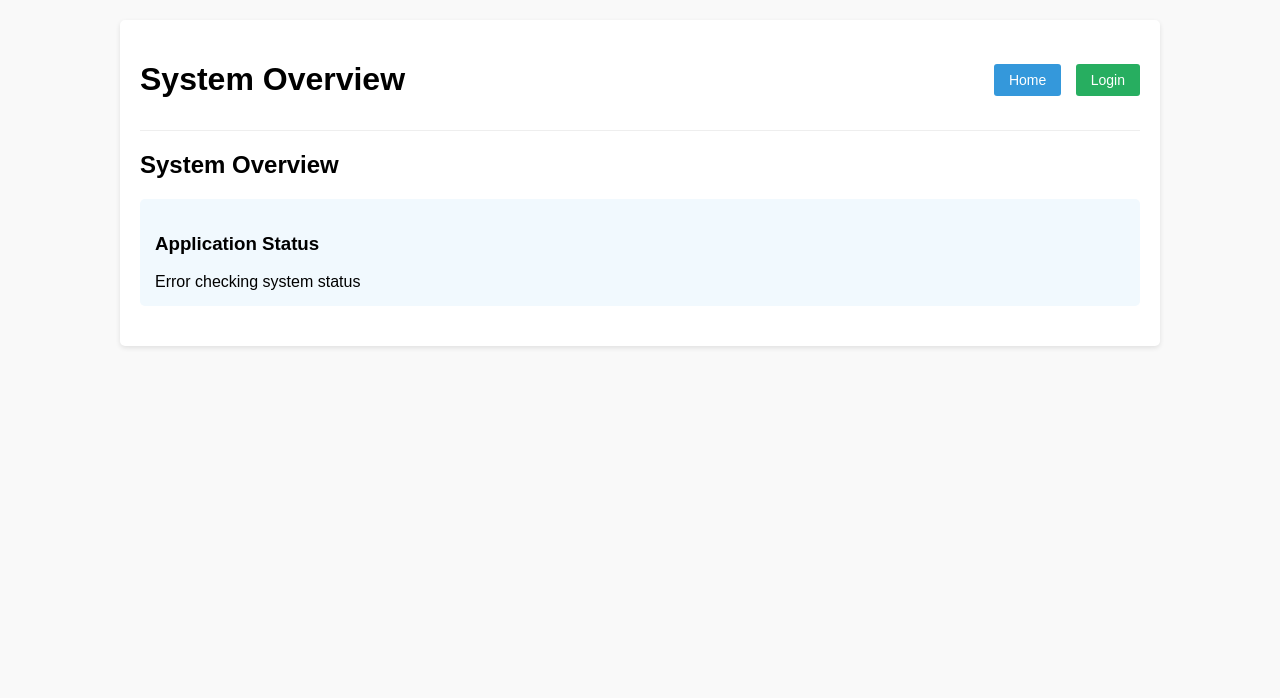
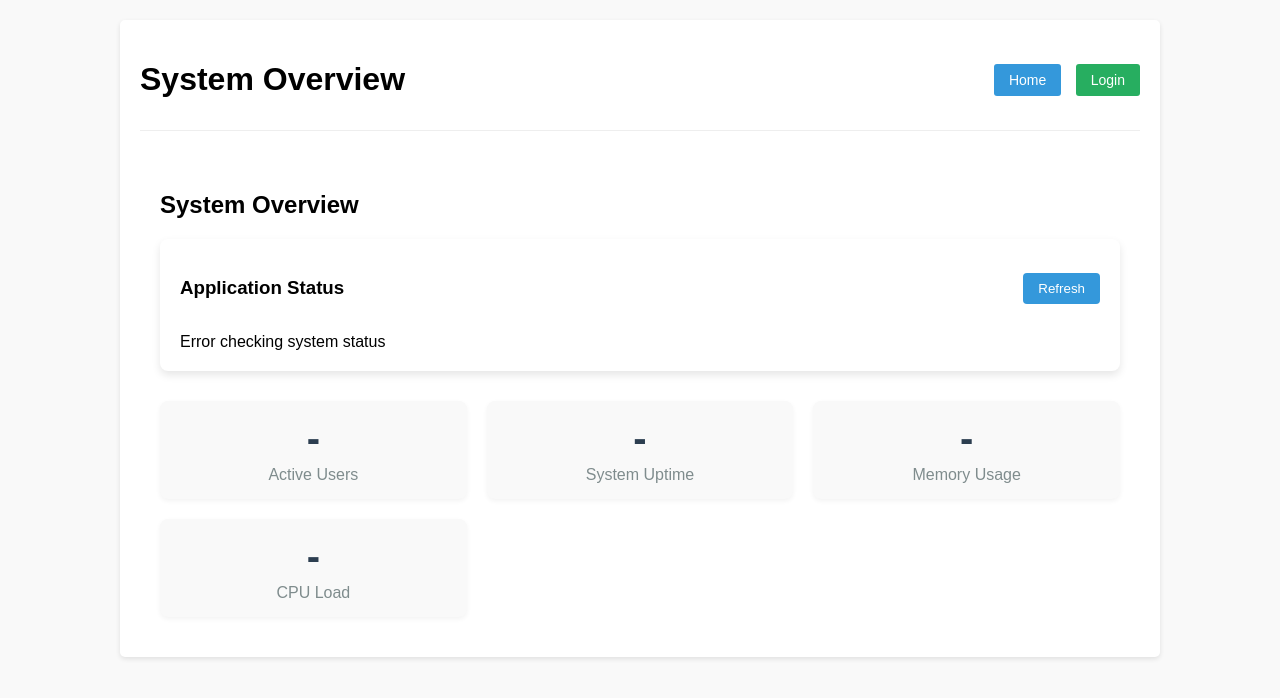
Before and after one commit to mayurasandakalum/research-complete-app, a Flask app: template templates/system_overview.html in a window 1280 px wide. Shown: the top 698 px of the page. Run offline with Flask 3, Linux system fonts and the light colour scheme; the template is opened without the code that fills it, so the values that code supplies are empty.

Commit message:
Enhance system overview page with new metrics display and refresh functionality; add dedicated CSS styles

```diff
--- /dev/null
+++ b/static/css/system_overview.css
@@ -0,0 +1,256 @@
+/* System Overview Specific Styles */
+body {
+  font-family: Arial, sans-serif;
+  margin: 0;
+  padding: 20px;
+  background-color: #f9f9f9;
+}
+
+.container {
+  max-width: 1000px;
+  margin: 0 auto;
+  background-color: white;
+  padding: 20px;
+  border-radius: 5px;
+  box-shadow: 0 2px 5px rgba(0, 0, 0, 0.1);
+}
+
+.header {
+  display: flex;
+  justify-content: space-between;
+  align-items: center;
+  margin-bottom: 20px;
+  padding-bottom: 10px;
+  border-bottom: 1px solid #eee;
+}
+
+/* Auth button styling */
+.auth-button {
+  display: inline-block;
+  padding: 8px 15px;
+  margin-left: 10px;
+  background-color: #e74c3c;
+  color: white;
+  text-decoration: none;
+  border-radius: 3px;
+  font-size: 14px;
+}
+
+/* Flash message styling */
+.flash-message {
+  padding: 10px;
+  margin-bottom: 15px;
+  background-color: #f8d7da;
+  color: #721c24;
+  border-radius: 3px;
+}
+
+/* Dashboard section styles */
+.dashboard-section {
+  display: none;
+}
+
+.dashboard-section.active {
+  display: block;
+}
+
+/* Stats styling specific to system overview */
+.stats {
+  margin: 20px 0;
+  padding: 15px;
+  background-color: #f1f9fe;
+  border-radius: 5px;
+}
+
+/* System Overview specific styles */
+.system-container {
+  max-width: 1200px;
+  margin: 0 auto;
+  padding: 20px;
+}
+
+.status-card {
+  background-color: #fff;
+  border-radius: 8px;
+  box-shadow: 0 4px 8px rgba(0, 0, 0, 0.1);
+  padding: 20px;
+  margin-bottom: 20px;
+  transition: transform 0.3s ease;
+}
+
+.status-card:hover {
+  transform: translateY(-5px);
+}
+
+.status-header {
+  display: flex;
+  justify-content: space-between;
+  align-items: center;
+  margin-bottom: 15px;
+}
+
+.refresh-button {
+  background-color: #3498db;
+  color: white;
+  border: none;
+  border-radius: 4px;
+  padding: 8px 15px;
+  cursor: pointer;
+  transition: background-color 0.3s;
+}
+
+.refresh-button:hover {
+  background-color: #2980b9;
+}
+
+.status-list {
+  list-style: none;
+  padding: 0;
+}
+
+.status-item {
+  display: flex;
+  justify-content: space-between;
+  padding: 12px;
+  border-bottom: 1px solid #eee;
+  animation: fadeIn 0.5s ease;
+}
+
+.status-item:last-child {
+  border-bottom: none;
+}
+
+.app-name {
+  font-weight: bold;
+}
+
+.status-running {
+  color: #27ae60;
+  font-weight: bold;
+}
+
+.status-stopped {
+  color: #e74c3c;
+  font-weight: bold;
+}
+
+.loading-spinner {
+  display: inline-block;
+  width: 20px;
+  height: 20px;
+  border: 3px solid rgba(0, 0, 0, 0.1);
+  border-radius: 50%;
+  border-top-color: #3498db;
+  animation: spin 1s ease-in-out infinite;
+  margin-left: 10px;
+}
+
+.system-metrics {
+  display: grid;
+  grid-template-columns: repeat(auto-fill, minmax(250px, 1fr));
+  gap: 20px;
+  margin-top: 30px;
+}
+
+.metric-card {
+  background-color: #f9f9f9;
+  border-radius: 8px;
+  padding: 15px;
+  box-shadow: 0 2px 5px rgba(0, 0, 0, 0.05);
+  text-align: center;
+  transition: all 0.3s ease;
+}
+
+.metric-card:hover {
+  background-color: #f0f0f0;
+  box-shadow: 0 4px 10px rgba(0, 0, 0, 0.1);
+}
+
+.metric-value {
+  font-size: 2.5rem;
+  font-weight: bold;
+  color: #2c3e50;
+}
+
+.metric-label {
+  color: #7f8c8d;
+  margin-top: 5px;
+}
+
+/* Moved styles from dashboard.css */
+/* These styles are specifically used by the system overview page */
+
+/* Dashboard section styles used in system overview */
+.dashboard-section.active {
+  display: block;
+}
+
+/* Stats styling specific to system overview */
+.stats {
+  margin: 20px 0;
+  padding: 15px;
+  background-color: #f1f9fe;
+  border-radius: 5px;
+}
+
+/* Flash message styling */
+.flash-message {
+  padding: 10px;
+  margin-bottom: 15px;
+  background-color: #f8d7da;
+  color: #721c24;
+  border-radius: 3px;
+}
+
+/* Auth button styling */
+.auth-button {
+  display: inline-block;
+  padding: 8px 15px;
+  margin-left: 10px;
+  background-color: #e74c3c;
+  color: white;
+  text-decoration: none;
+  border-radius: 3px;
+  font-size: 14px;
+}
+
+/* Container styles specific for system overview */
+.system-overview-container {
+  max-width: 1000px;
+  margin: 0 auto;
+  background-color: white;
+  padding: 20px;
+  border-radius: 5px;
+  box-shadow: 0 2px 5px rgba(0, 0, 0, 0.1);
+}
+
+/* Header styles specific for system overview */
+.system-overview-header {
+  display: flex;
+  justify-content: space-between;
+  align-items: center;
+  margin-bottom: 20px;
+  padding-bottom: 10px;
+  border-bottom: 1px solid #eee;
+}
+
+@keyframes fadeIn {
+  from {
+    opacity: 0;
+  }
+  to {
+    opacity: 1;
+  }
+}
+
+@keyframes spin {
+  to {
+    transform: rotate(360deg);
+  }
+}
+
+@media (max-width: 768px) {
+  .system-metrics {
+    grid-template-columns: 1fr;
+  }
+}
--- a/templates/system_overview.html
+++ b/templates/system_overview.html
@@ -3,7 +3,7 @@
 
 <head>
     <title>System Overview - Learning Apps Hub</title>
-    <link rel="stylesheet" href="{{ url_for('static', filename='css/dashboard.css') }}">
+    <link rel="stylesheet" href="{{ url_for('static', filename='css/system_overview.css') }}">
     <!-- Include jQuery if needed by datepicker -->
     <script src="https://code.jquery.com/jquery-3.6.0.min.js"></script>
 </head>
@@ -40,39 +40,106 @@
         {% endif %}
         {% endwith %}
 
+        <div class="system-container">
             <section class="dashboard-section active">
                 <h2>System Overview</h2>
-            <div class="stats">
+
+                <div class="status-card">
+                    <div class="status-header">
                         <h3>Application Status</h3>
+                        <button id="refresh-status" class="refresh-button">
+                            <span>Refresh</span>
+                            <span id="loading-spinner" class="loading-spinner" style="display: none;"></span>
+                        </button>
+                    </div>
                     <div id="status">Checking system status...</div>
+                </div>
+
+                <div class="system-metrics">
+                    <div class="metric-card">
+                        <div class="metric-value" id="metric-users">-</div>
+                        <div class="metric-label">Active Users</div>
+                    </div>
+
+                    <div class="metric-card">
+                        <div class="metric-value" id="metric-uptime">-</div>
+                        <div class="metric-label">System Uptime</div>
+                    </div>
+
+                    <div class="metric-card">
+                        <div class="metric-value" id="metric-memory">-</div>
+                        <div class="metric-label">Memory Usage</div>
+                    </div>
+
+                    <div class="metric-card">
+                        <div class="metric-value" id="metric-cpu">-</div>
+                        <div class="metric-label">CPU Load</div>
+                    </div>
                 </div>
             </section>
         </div>
+    </div>
 
-    <!-- Add inline script to ensure the status is updated -->
+    <!-- Add interactive scripts -->
     <script>
         // Fetch and display app status
         function updateStatus() {
+            const loadingSpinner = document.getElementById('loading-spinner');
+            loadingSpinner.style.display = 'inline-block';
+
             fetch('/api/status')
                 .then(response => response.json())
                 .then(data => {
-                    let statusHtml = '<ul>';
+                    let statusHtml = '<ul class="status-list">';
                     for (const [app, status] of Object.entries(data)) {
-                        statusHtml += `<li>${app}: <span style="color: ${status === 'running' ? 'green' : 'red'}">${status}</span></li>`;
+                        const statusClass = status === 'running' ? 'status-running' : 'status-stopped';
+                        statusHtml += `
+                            <li class="status-item">
+                                <span class="app-name">${app}</span>
+                                <span class="${statusClass}">${status}</span>
+                            </li>
+                        `;
                     }
                     statusHtml += '</ul>';
                     document.getElementById('status').innerHTML = statusHtml;
+
+                    // Update metrics with sample data (replace with actual API calls)
+                    updateMetrics();
                 })
                 .catch(error => {
                     console.error('Error fetching status:', error);
                     document.getElementById('status').innerHTML = 'Error checking system status';
+                })
+                .finally(() => {
+                    loadingSpinner.style.display = 'none';
                 });
         }
 
-        // Check status on page load and every 10 seconds
+        function updateMetrics() {
+            // This would normally fetch from an API endpoint
+            // Using mock data for demonstration
+            document.getElementById('metric-users').textContent = Math.floor(Math.random() * 100);
+            document.getElementById('metric-uptime').textContent = Math.floor(Math.random() * 24) + 'h';
+            document.getElementById('metric-memory').textContent = Math.floor(Math.random() * 90) + '%';
+            document.getElementById('metric-cpu').textContent = Math.floor(Math.random() * 100) + '%';
+
+            // Add animation to metrics to highlight changes
+            document.querySelectorAll('.metric-value').forEach(el => {
+                el.style.animation = 'none';
+                el.offsetHeight; // Trigger reflow
+                el.style.animation = 'fadeIn 0.5s';
+            });
+        }
+
+        // Check status on page load
         document.addEventListener('DOMContentLoaded', function () {
             updateStatus();
-            setInterval(updateStatus, 10000);
+
+            // Add event listener for manual refresh
+            document.getElementById('refresh-status').addEventListener('click', updateStatus);
+
+            // Auto-refresh every 30 seconds
+            setInterval(updateStatus, 30000);
         });
     </script>
 </body>
```
Lines whose indentation alone changed are shown as unchanged.
